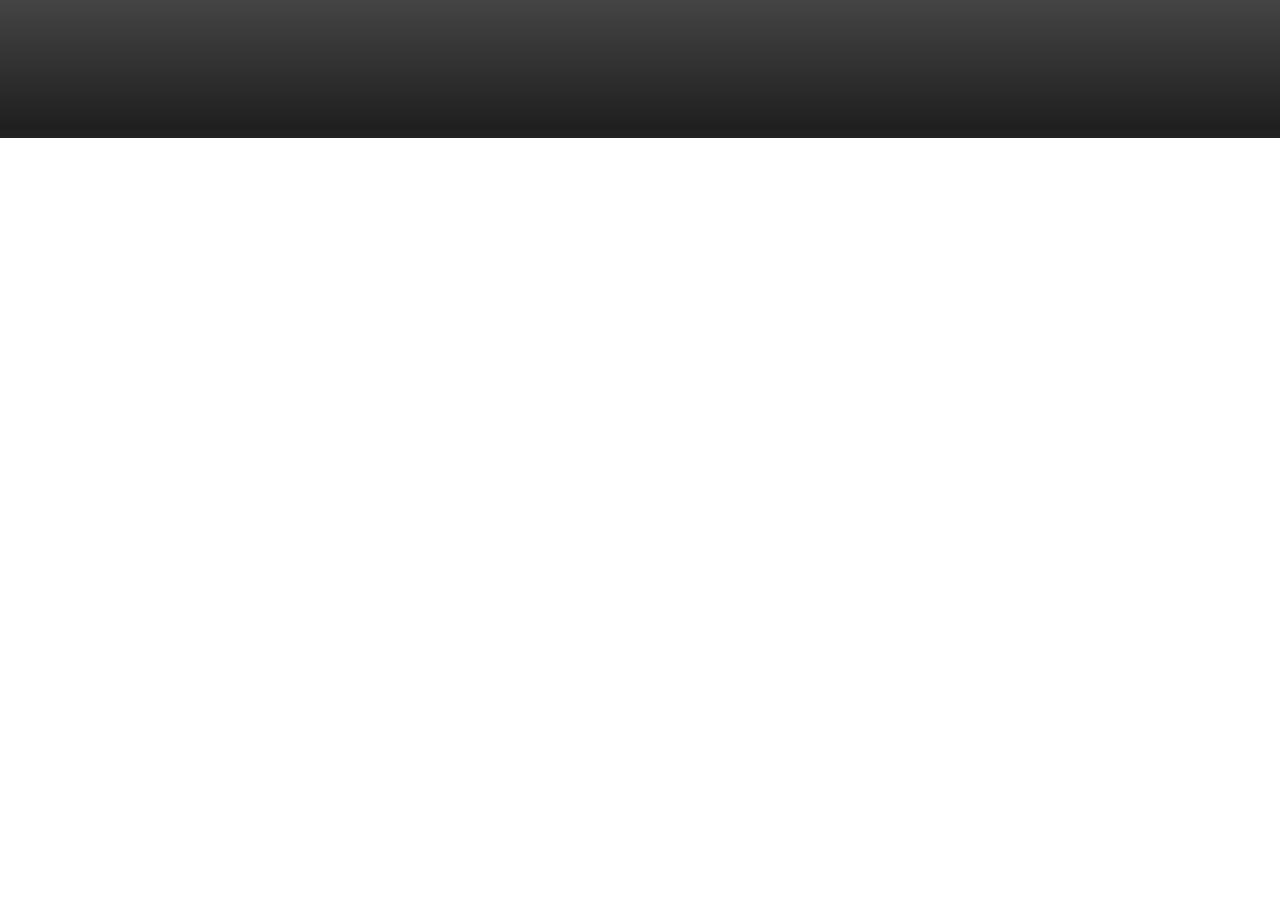
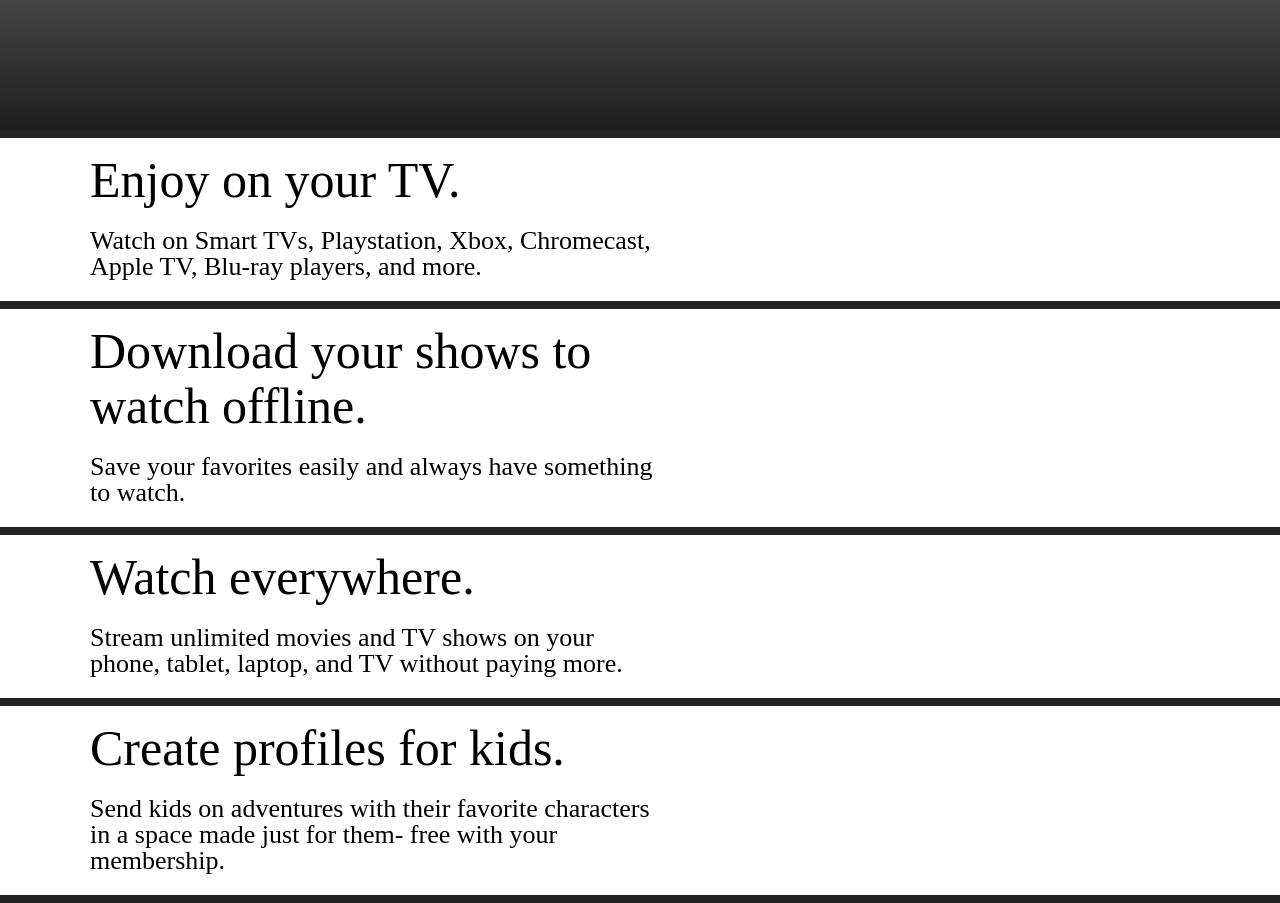
Before and after one commit to zjcrumpton/specflix, a React (Create React App) app: page / in a window 1280 px wide. Shown: the part 580-1483 px from the top of the page. Before the commit the page ends 800 px from the top, so only its background shows below. Built offline with nearby package versions, Linux system fonts and the light colour scheme; the HTML template or start-up script is replaced by a standard one.

Commit message:
implement landing content sections with title and body

```diff
--- a/src/pages/Landing/Landing.tsx
+++ b/src/pages/Landing/Landing.tsx
@@ -1,12 +1,47 @@
 import React, { FC } from 'react';
 
-import { Hero } from './components';
+import { Hero, LandingContent } from './components';
 import { LandingElem } from '../../HOC';
 
 const Landing: FC = () => {
   return (
     <div>
       <LandingElem Component={Hero} />
+      <LandingElem
+        Component={() => (
+          <LandingContent
+            title="Enjoy on your TV."
+            body="Watch on Smart TVs, Playstation, Xbox, Chromecast, Apple TV, Blu-ray players, and more."
+          />
+        )}
+      />
+
+      <LandingElem
+        Component={() => (
+          <LandingContent
+            title="Download your shows to watch offline."
+            body="Save your favorites easily and always have something to watch."
+          />
+        )}
+      />
+
+      <LandingElem
+        Component={() => (
+          <LandingContent
+            title="Watch everywhere."
+            body="Stream unlimited movies and TV shows on your phone, tablet, laptop, and TV without paying more."
+          />
+        )}
+      />
+
+      <LandingElem
+        Component={() => (
+          <LandingContent
+            title="Create profiles for kids."
+            body="Send kids on adventures with their favorite characters in a space made just for them- free with your membership."
+          />
+        )}
+      />
     </div>
   );
 };
--- /dev/null
+++ b/src/pages/Landing/components/LandingContent/LandingContent.tsx
@@ -0,0 +1,23 @@
+import React, { FC } from 'react';
+
+import * as S from './styled';
+
+interface IProps {
+  title: string;
+  body: string;
+}
+
+const LandingContent: FC<IProps> = ({ title, body }) => {
+  return (
+    <S.LandingSection>
+      <S.SectionContent>
+        <S.SectionText>
+          <S.SectionTitle>{title}</S.SectionTitle>
+          <S.SectionBody>{body}</S.SectionBody>
+        </S.SectionText>
+      </S.SectionContent>
+    </S.LandingSection>
+  );
+};
+
+export default LandingContent;
--- /dev/null
+++ b/src/pages/Landing/components/LandingContent/index.ts
@@ -0,0 +1,3 @@
+import LandingContent from './LandingContent';
+
+export default LandingContent;
--- /dev/null
+++ b/src/pages/Landing/components/LandingContent/styled.ts
@@ -0,0 +1,77 @@
+import styled from 'styled-components';
+
+export const LandingSection = styled.section`
+  position: relative;
+  padding: 50px 5%;
+
+  @media (min-width: 550px) {
+    padding: 70px 45px;
+  }
+`;
+
+export const SectionContent = styled.div`
+  display: flex;
+  flex-direction: column;
+  justify-content: space-between;
+  align-items: center;
+  margin: 0 auto;
+
+  max-width: 1100px;
+
+  @media (min-width: 950px) {
+    flex-direction: row;
+  }
+`;
+
+export const SectionText = styled.div`
+  margin: 0;
+  width: 100%;
+  padding: 0;
+  z-index: 3;
+  height: 100%;
+  flex: 0 1 auto;
+  font-size: 1.125rem;
+  font-weight: 400;
+
+  @media (min-width: 550px) {
+    font-size: 1.25rem;
+  }
+
+  @media (min-width: 950px) {
+    margin: -5% 0;
+    width: 52%;
+    padding: 0 3rem 0 0;
+    font-size: 1.625rem;
+  }
+`;
+
+export const SectionTitle = styled.h1`
+  font-size: 1.625rem;
+  line-height: 1.1;
+  margin: 0 0 0.4em;
+  margin-bottom: 0.5rem;
+  text-align: center;
+
+  @media (min-width: 550px) {
+    font-size: 2.5rem;
+  }
+
+  @media (min-width: 950px) {
+    font-size: 3.125rem;
+    text-align: left;
+  }
+`;
+
+export const SectionBody = styled.h2`
+  font-size: 1.125rem;
+  margin: 0.75em 0 0.25em;
+
+  @media (min-width: 550px) {
+    font-size: 1.25rem;
+  }
+
+  @media (min-width: 950px) {
+    font-size: 1.625rem;
+    text-align: left;
+  }
+`;
--- a/src/pages/Landing/components/index.ts
+++ b/src/pages/Landing/components/index.ts
@@ -1,4 +1,5 @@
 import Header from './Header/Header';
 import Hero from './Hero';
+import LandingContent from './LandingContent';
 
-export { Header, Hero };
+export { Header, Hero, LandingContent };
```
